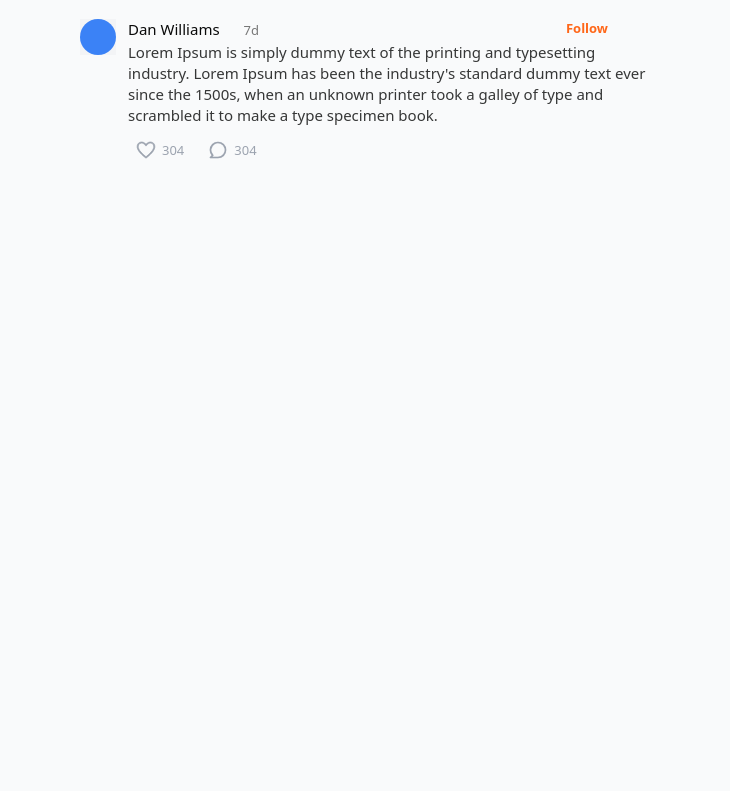
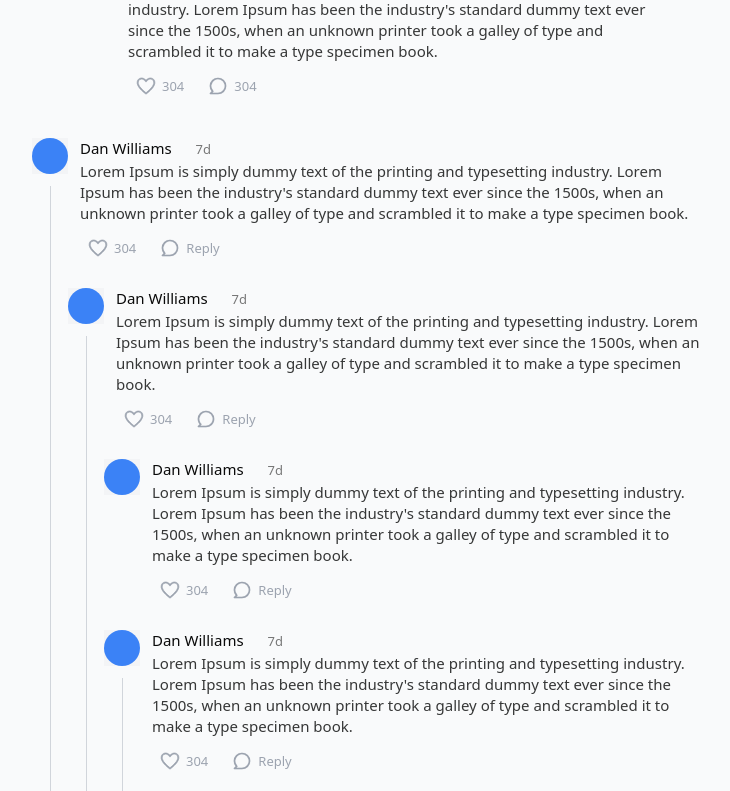
Before and after one commit to hpetrov29/article-recommender-frontend, a Next.js app: page /posts in a window 1280 px wide. Shown: the part 849-1640 px from the top of the page, without its empty margins (272-1002 px from the left). Before the commit the page ends 1063 px from the top, so only its background shows below. Built offline with nearby package versions, Linux system fonts and the light colour scheme.

Commit message:
create CommentCard using Card compound component

```diff
--- a/src/app/posts/page.tsx
+++ b/src/app/posts/page.tsx
@@ -1,4 +1,5 @@
 import PostCard from "@/components/PostCard";
+import Comment from "@/components/CommentCard";
 import PostComposer from "@/components/PostComposer";
 import { QuickTemplates } from "@/components/QuickTemplates";
 import posts from "@/constants/posts";
@@ -13,6 +14,174 @@ type Post = {
   createdAt: string;
 };
 
+const comments = [
+  {
+    id: "1",
+    text: "Parent comment",
+    children: [
+      {
+        id: "2",
+        text: "Child comment 1",
+        children: [
+          {
+            id: "3",
+            text: "Grandchild 1 of child 1",
+            children: [],
+          },
+          {
+            id: "4",
+            text: "Grandchild 2 of child 1",
+            children: [
+              {
+                id: "5",
+                text: "Great-grandchild of grandchild 2",
+                children: [],
+              },
+              {
+                id: "6",
+                text: "Another great-grandchild of grandchild 2",
+                children: [],
+              },
+            ],
+          },
+        ],
+      },
+      {
+        id: "7",
+        text: "Child comment 2",
+        children: [],
+      },
+      {
+        id: "8",
+        text: "Child comment 3",
+        children: [
+          {
+            id: "9",
+            text: "Grandchild 1 of child 3",
+            children: [
+              {
+                id: "10",
+                text: "Great-grandchild 1",
+                children: [],
+              },
+              {
+                id: "11",
+                text: "Great-grandchild 2",
+                children: [
+                  {
+                    id: "12",
+                    text: "Great-great-grandchild",
+                    children: [],
+                  },
+                ],
+              },
+            ],
+          },
+          {
+            id: "13",
+            text: "Grandchild 2 of child 3",
+            children: [],
+          },
+        ],
+      },
+    ],
+  },
+  {
+    id: "14",
+    text: "Second parent comment",
+    children: [
+      {
+        id: "15",
+        text: "Child 1 of second parent",
+        children: [],
+      },
+      {
+        id: "16",
+        text: "Child 2 of second parent",
+        children: [
+          {
+            id: "17",
+            text: "Grandchild 1",
+            children: [],
+          },
+          {
+            id: "18",
+            text: "Grandchild 2",
+            children: [
+              {
+                id: "19",
+                text: "Great-grandchild",
+                children: [],
+              },
+            ],
+          },
+        ],
+      },
+    ],
+  },
+  {
+    id: "20",
+    text: "Third top-level comment",
+    children: [],
+  },
+  {
+    id: "21",
+    text: "Fourth top-level comment",
+    children: [
+      {
+        id: "22",
+        text: "Child of fourth top-level",
+        children: [],
+      },
+    ],
+  },
+  {
+    id: "23",
+    text: "Fifth top-level comment",
+    children: [
+      {
+        id: "24",
+        text: "Nested child 1",
+        children: [
+          {
+            id: "25",
+            text: "Nested grandchild",
+            children: [
+              {
+                id: "26",
+                text: "Deep branch node",
+                children: [
+                  {
+                    id: "27",
+                    text: "Deeper still",
+                    children: [
+                      {
+                        id: "28",
+                        text: "Even deeper",
+                        children: [],
+                      },
+                    ],
+                  },
+                ],
+              },
+            ],
+          },
+        ],
+      },
+      {
+        id: "29",
+        text: "Nested child 2",
+        children: [],
+      },
+    ],
+  },
+  {
+    id: "30",
+    text: "Sixth top-level comment with no children",
+    children: [],
+  },
+];
+
 async function PostsPage({ user }: WithAuthProps) {
   //const response = await fetch("http://localhost:8000/v1/posts");
   //const res = await response.json();
@@ -20,20 +189,16 @@ async function PostsPage({ user }: WithAuthProps) {
 
   return (
     <div className="container mx-auto p-6">
-      <div className="flex flex-col items-center gap-4">
+      <div className="flex flex-col items-center">
         <PostComposer />
         <QuickTemplates />
         {posts.map((post: any) => (
           <div className="w-full max-w-xl" key={post.title}>
-            <PostCard
-              email={post.author}
-              title={post.title}
-              body={post.description}
-              createdAt={post.date}
-              readTime={post.readTime}
-              imageSrc={post.image}
-            />
+            <PostCard />
           </div>
+        ))}
+        {comments.map((comment) => (
+          <Comment comment={comment} />
         ))}
       </div>
     </div>
--- /dev/null
+++ b/src/components/CommentCard.tsx
@@ -0,0 +1,91 @@
+"use client";
+
+import React from "react";
+import { Card } from "./Card";
+import IconButton from "./buttons/IconButton";
+import CommentIcon from "./icons/CommentIcon";
+import HeartIcon from "./icons/HeartIcon";
+
+interface CommentProps {
+  comment: {
+    id: string;
+    text: string;
+    children?: CommentProps["comment"][];
+  };
+  style?: React.CSSProperties;
+}
+
+const Comment: React.FC<CommentProps> = ({ comment, style }) => {
+  const [showChildren, setShowChildren] = React.useState(true);
+  return (
+    <div className="w-full max-w-2xl relative" style={style}>
+      <Card
+        type="comment"
+        style={{
+          border: "none",
+          paddingTop: "0.75rem",
+          paddingBottom: "0.75rem",
+        }}
+      >
+        <Card.Avatar />
+        <Card.Content>
+          <div className="flex flex-col gap-3">
+            <div className="flex flex-col gap-[0.1875rem] h-full">
+              <Card.Header author="Dan Williams" time="7d" />
+              {showChildren ? (
+                <Card.Body>
+                  Lorem Ipsum is simply dummy text of the printing and
+                  typesetting industry. Lorem Ipsum has been the industry's
+                  standard dummy text ever since the 1500s, when an unknown
+                  printer took a galley of type and scrambled it to make a type
+                  specimen book.
+                </Card.Body>
+              ) : (
+                <button
+                  className="w-fit inline-block text-sm text-gray-400 border border-gray-300 rounded-full px-2 py-1 hover:bg-[rgba(238,238,238,1)] hover:border-gray-500 hover:text-black transition-colors duration-300"
+                  onClick={() => setShowChildren(!showChildren)}
+                >
+                  Show replies
+                </button>
+              )}
+            </div>
+          </div>
+          <Card.Actions>
+            <IconButton
+              icon={
+                <HeartIcon className="w-5 h-5 stroke-[1.25] text-gray-400 group-hover:text-black transition-colors duration-200" />
+              }
+              label={"304"}
+            />
+            <IconButton
+              icon={
+                <CommentIcon className="w-5 h-5 stroke-[0.1] text-gray-400 group-hover:text-black transition-colors duration-200" />
+              }
+              label={"Reply"}
+            />
+          </Card.Actions>
+        </Card.Content>
+      </Card>
+      {comment.children?.map((child) => (
+        <Comment
+          key={child.id}
+          comment={child}
+          style={{
+            paddingLeft: "2.25rem",
+            display: showChildren ? "block" : "none",
+          }}
+        />
+      ))}
+      {comment.children && comment.children.length > 0 && showChildren && (
+        <div
+          className="absolute top-[3.75rem] h-[calc(100%-3.75rem)] w-[2.25rem] flex items-center justify-center group cursor-pointer"
+          onClick={() => setShowChildren(!showChildren)}
+        >
+          <div className="w-px h-full bg-gray-300 group-hover:bg-gray-400 transition duration-300" />
+        </div>
+      )}
+    </div>
+  );
+};
+
+export default Comment;
```
